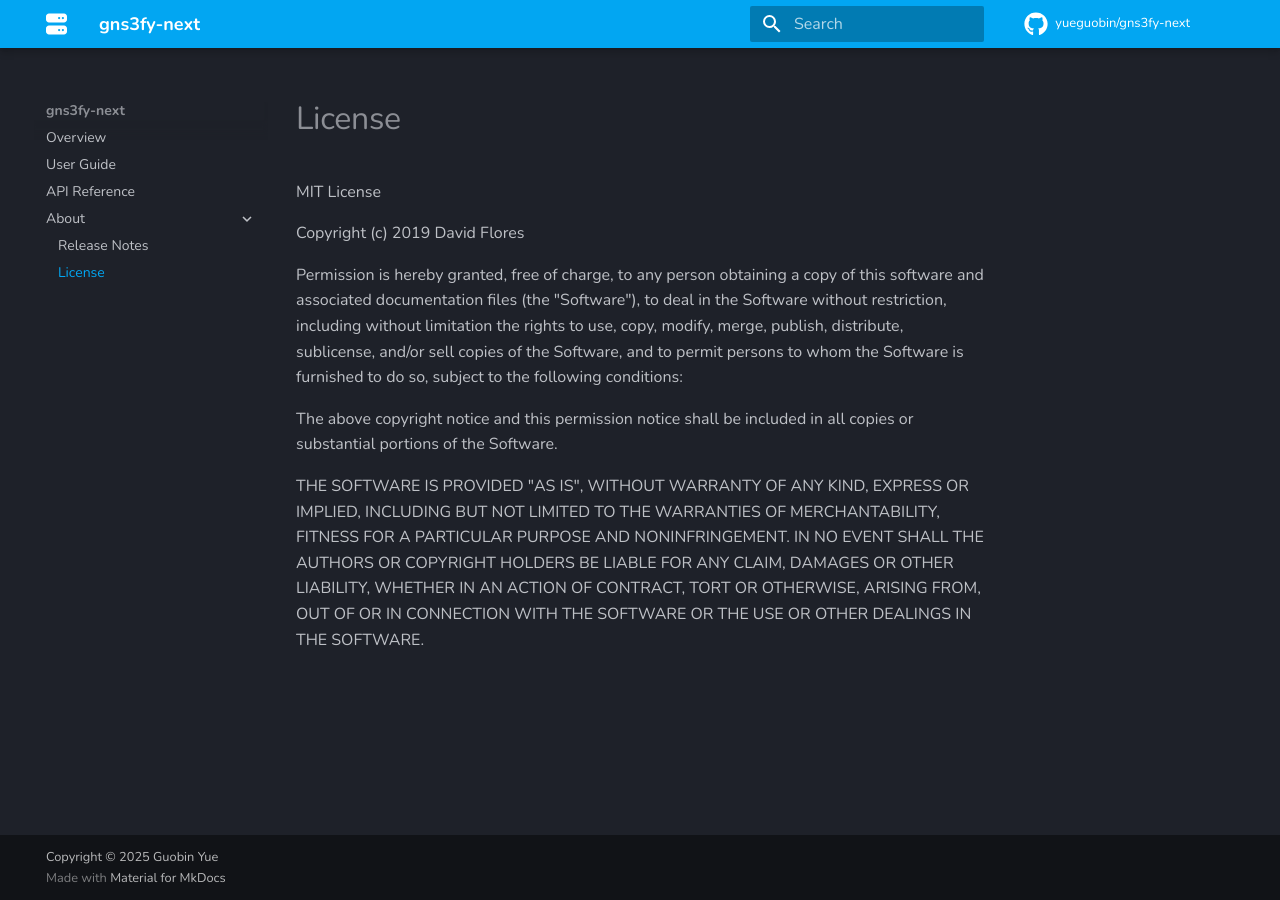
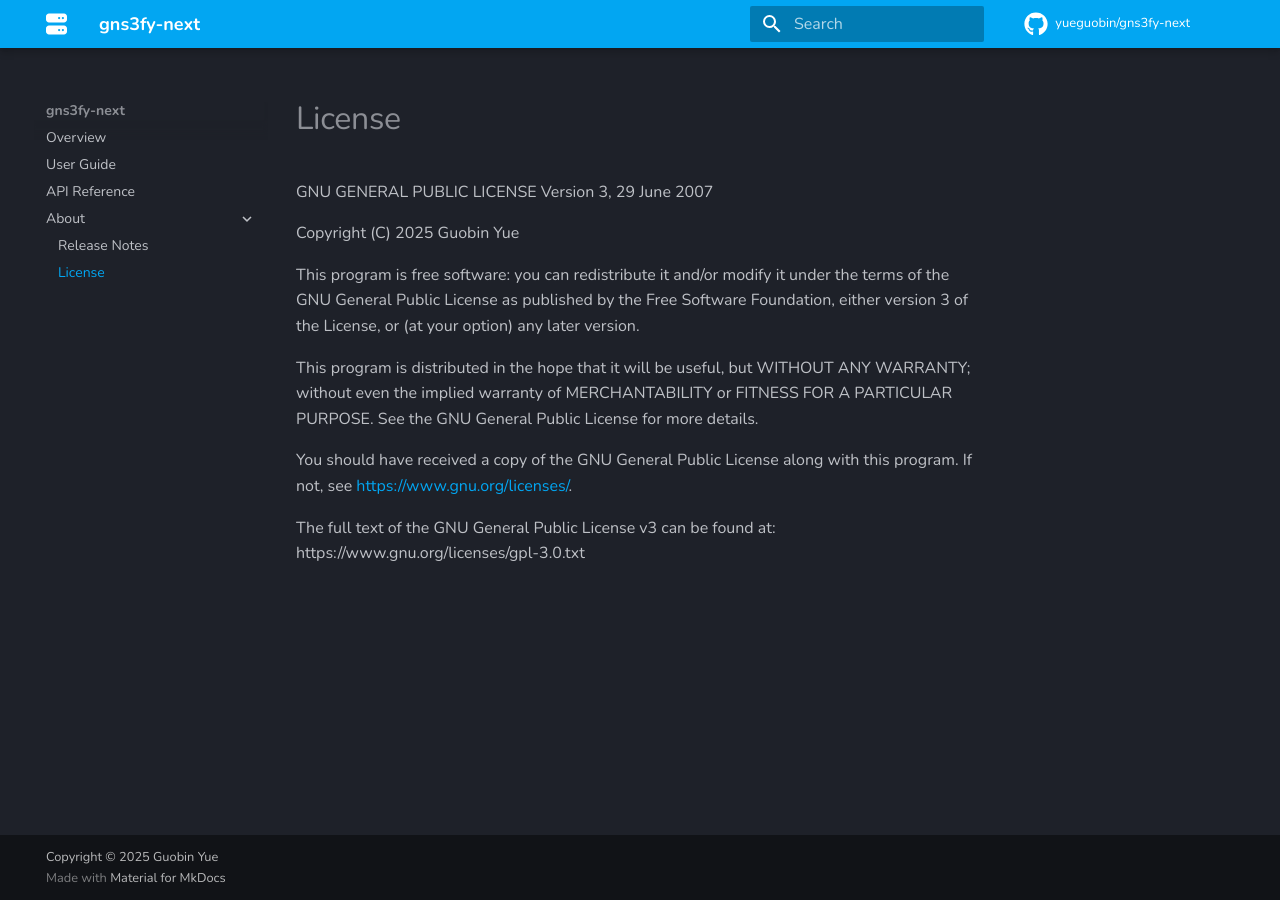
Before and after one commit to davidban77/gns3fy, an MkDocs documentation site: the page built from docs/content/about/license.md, in a window 1280 px wide. Built offline with MkDocs 1.6.1 and Material for MkDocs 9.7.7, drawn with Linux system fonts in a browser that asks for light colours; comment, search, counter and statistics services are not loaded.

Commit message:
feat: update documentation and license for gns3fy-next fork
- Update README to reflect fork-specific changes including new features:
  - Direct JWT token authentication support
  - Tags support for templates and projects
  - Updated documentation URL to yueguobin.github.io/gns3fy-next/
  - Revised use cases section with fork-specific applications
  - Added example for direct JWT token authentication
  - Added tags parameter to Project creation example
- Change license from MIT to GNU General Public License v3
- Update copyright holder to Guobin Yue (2025)

```diff
--- a/docs/content/about/license.md
+++ b/docs/content/about/license.md
@@ -1,21 +1,20 @@
-MIT License
+GNU GENERAL PUBLIC LICENSE
+Version 3, 29 June 2007
 
-Copyright (c) 2019 David Flores
+Copyright (C) 2025 Guobin Yue
 
-Permission is hereby granted, free of charge, to any person obtaining a copy
-of this software and associated documentation files (the "Software"), to deal
-in the Software without restriction, including without limitation the rights
-to use, copy, modify, merge, publish, distribute, sublicense, and/or sell
-copies of the Software, and to permit persons to whom the Software is
-furnished to do so, subject to the following conditions:
+This program is free software: you can redistribute it and/or modify
+it under the terms of the GNU General Public License as published by
+the Free Software Foundation, either version 3 of the License, or
+(at your option) any later version.
 
-The above copyright notice and this permission notice shall be included in all
-copies or substantial portions of the Software.
+This program is distributed in the hope that it will be useful,
+but WITHOUT ANY WARRANTY; without even the implied warranty of
+MERCHANTABILITY or FITNESS FOR A PARTICULAR PURPOSE.  See the
+GNU General Public License for more details.
 
-THE SOFTWARE IS PROVIDED "AS IS", WITHOUT WARRANTY OF ANY KIND, EXPRESS OR
-IMPLIED, INCLUDING BUT NOT LIMITED TO THE WARRANTIES OF MERCHANTABILITY,
-FITNESS FOR A PARTICULAR PURPOSE AND NONINFRINGEMENT. IN NO EVENT SHALL THE
-AUTHORS OR COPYRIGHT HOLDERS BE LIABLE FOR ANY CLAIM, DAMAGES OR OTHER
-LIABILITY, WHETHER IN AN ACTION OF CONTRACT, TORT OR OTHERWISE, ARISING FROM,
-OUT OF OR IN CONNECTION WITH THE SOFTWARE OR THE USE OR OTHER DEALINGS IN THE
-SOFTWARE.
+You should have received a copy of the GNU General Public License
+along with this program.  If not, see <https://www.gnu.org/licenses/>.
+
+The full text of the GNU General Public License v3 can be found at:
+https://www.gnu.org/licenses/gpl-3.0.txt
--- a/pyproject.toml
+++ b/pyproject.toml
@@ -3,7 +3,7 @@ name = "gns3fy-next"
 version = "1.0.0"
 description = "Python wrapper around GNS3 Server API v2 and v3"
 authors = ["Guobin Yue <guobinyue.gb@gmail.com>"]
-license = "MIT"
+license = "GPL-3.0-or-later"
 readme = "README.md"
 repository = "https://github.com/yueguobin/gns3fy-next"
 homepage = "https://github.com/yueguobin/gns3fy-next"
```
Also changed, not shown: README.md (+20 -10 lines), gns3fy_next/__init__.py (+37 -0 lines), 2 other files.
